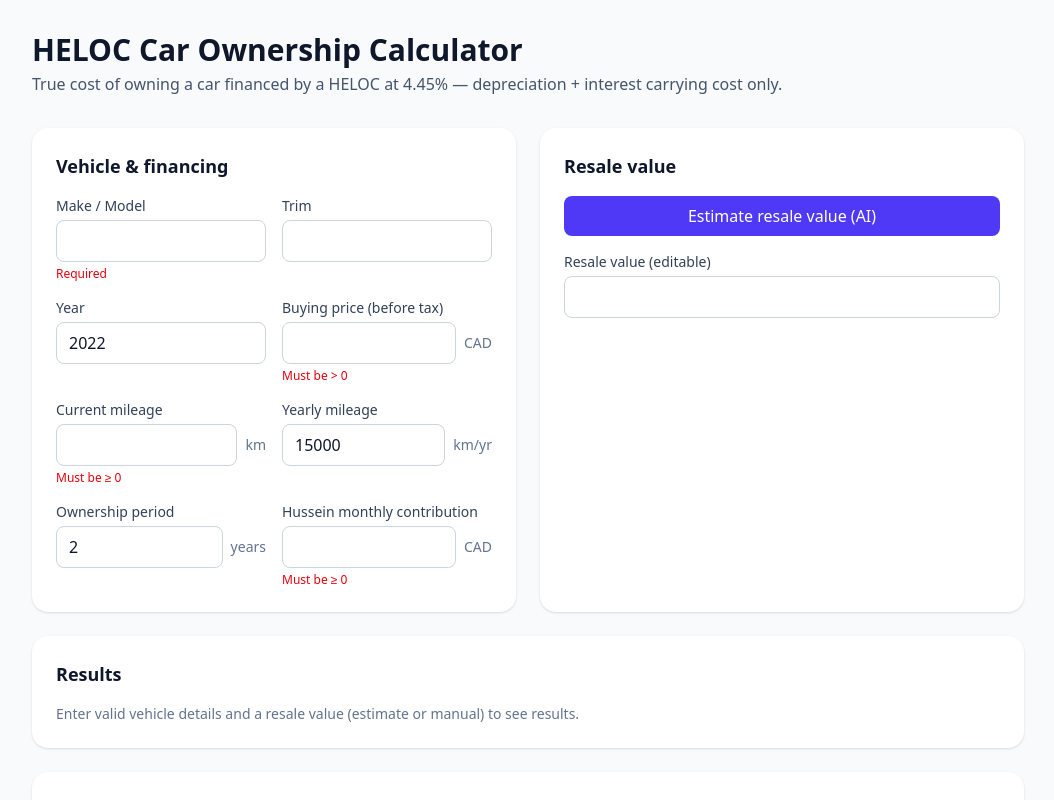
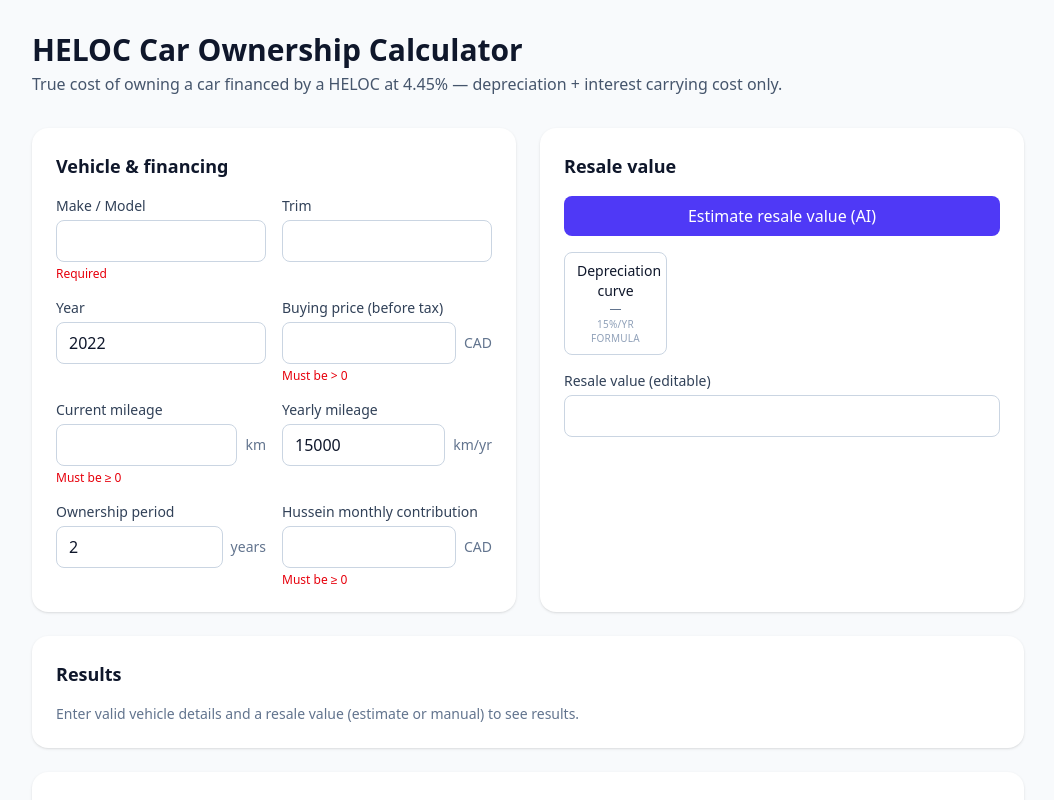
Before and after one commit to Husse1nBerg/ProjectGLi, a React (Vite) app in the folder client/: page / in a window 1280 px wide. Shown: the top 800 px of the page, without its empty margins (112-1166 px from the left). Built offline with nearby package versions, Linux system fonts and the light colour scheme.

Commit message:
feat(client): curve scenario + clickable AI source links

```diff
--- a/client/src/App.tsx
+++ b/client/src/App.tsx
@@ -1,6 +1,6 @@
 import { useEffect, useMemo, useState } from "react";
 import type { CarInput, HelocResult, ResaleEstimate, SavedCar, Scenario } from "./types";
-import { calculateHeloc } from "./lib/heloc";
+import { calculateHeloc, curveResale } from "./lib/heloc";
 import { loadSavedCars, saveCar, removeCar } from "./lib/storage";
 import { fetchResaleEstimate } from "./api";
 import InputForm from "./components/InputForm";
@@ -19,7 +19,7 @@ const defaultInput: CarInput = {
   husseinMonthly: NaN,
 };
 
-const scenarioField: Record<Scenario, keyof ResaleEstimate> = {
+const scenarioField: Record<Exclude<Scenario, "curve">, keyof ResaleEstimate> = {
   conservative: "conservativeResale",
   realistic: "realisticResale",
   strong: "strongResale",
@@ -57,6 +57,8 @@ export default function App() {
   const errors = validate(input);
   const isValid = Object.keys(errors).length === 0;
 
+  const curveValue = isValid ? curveResale(input.buyingPrice, input.ownershipYears) : NaN;
+
   const result: HelocResult | null = useMemo(() => {
     if (!isValid || Number.isNaN(resaleValue)) return null;
     return calculateHeloc(input, resaleValue);
@@ -83,7 +85,11 @@ export default function App() {
 
   function handleScenario(s: Scenario) {
     setScenario(s);
-    if (estimate) setResaleValue(estimate[scenarioField[s]] as number);
+    if (s === "curve") {
+      setResaleValue(curveValue);
+    } else if (estimate) {
+      setResaleValue(estimate[scenarioField[s]] as number);
+    }
   }
 
   function handleSave() {
@@ -125,6 +131,7 @@ export default function App() {
               estimate={estimate}
               scenario={scenario}
               resaleValue={resaleValue}
+              curveValue={curveValue}
               loading={loading}
               error={error}
               onEstimate={handleEstimate}
--- a/client/src/components/ResalePanel.tsx
+++ b/client/src/components/ResalePanel.tsx
@@ -5,6 +5,7 @@ interface Props {
   estimate: ResaleEstimate | null;
   scenario: Scenario;
   resaleValue: number;
+  curveValue: number;
   loading: boolean;
   error: string | null;
   onEstimate: () => void;
@@ -12,14 +13,36 @@ interface Props {
   onResaleEdit: (value: number) => void;
 }
 
-const scenarios: { key: Scenario; label: string; field: keyof ResaleEstimate }[] = [
+const aiScenarios: { key: Scenario; label: string; field: keyof ResaleEstimate }[] = [
   { key: "conservative", label: "Conservative", field: "conservativeResale" },
   { key: "realistic", label: "Realistic", field: "realisticResale" },
   { key: "strong", label: "Strong market", field: "strongResale" },
 ];
 
+function ScenarioButton(props: {
+  active: boolean;
+  label: string;
+  value: number;
+  hint?: string;
+  onClick: () => void;
+}) {
+  const { active, label, value, hint, onClick } = props;
+  return (
+    <button
+      onClick={onClick}
+      className={`rounded-lg border px-3 py-2 text-sm ${
+        active ? "border-indigo-600 bg-indigo-50 font-semibold" : "border-slate-300"
+      }`}
+    >
+      <div>{label}</div>
+      <div className="text-xs text-slate-500">{Number.isNaN(value) ? "—" : formatCAD(value)}</div>
+      {hint && <div className="text-[10px] uppercase tracking-wide text-slate-400">{hint}</div>}
+    </button>
+  );
+}
+
 export default function ResalePanel(props: Props) {
-  const { estimate, scenario, resaleValue, loading, error, onEstimate, onScenario, onResaleEdit } = props;
+  const { estimate, scenario, resaleValue, curveValue, loading, error, onEstimate, onScenario, onResaleEdit } = props;
   return (
     <div className="flex flex-col gap-4">
       <button
@@ -32,22 +55,25 @@ export default function ResalePanel(props: Props) {
 
       {error && <p className="text-sm text-red-600">{error} You can type a resale value below.</p>}
 
-      {estimate && (
-        <div className="grid grid-cols-3 gap-2">
-          {scenarios.map((s) => (
-            <button
+      <div className="grid grid-cols-2 gap-2 sm:grid-cols-4">
+        {estimate &&
+          aiScenarios.map((s) => (
+            <ScenarioButton
               key={s.key}
+              active={scenario === s.key}
+              label={s.label}
+              value={estimate[s.field] as number}
               onClick={() => onScenario(s.key)}
-              className={`rounded-lg border px-3 py-2 text-sm ${
-                scenario === s.key ? "border-indigo-600 bg-indigo-50 font-semibold" : "border-slate-300"
-              }`}
-            >
-              <div>{s.label}</div>
-              <div className="text-xs text-slate-500">{formatCAD(estimate[s.field] as number)}</div>
-            </button>
+            />
           ))}
-        </div>
-      )}
+        <ScenarioButton
+          active={scenario === "curve"}
+          label="Depreciation curve"
+          value={curveValue}
+          hint="15%/yr formula"
+          onClick={() => onScenario("curve")}
+        />
+      </div>
 
       <label className="flex flex-col gap-1">
         <span className="text-sm font-medium text-slate-700">Resale value (editable)</span>
@@ -62,6 +88,26 @@ export default function ResalePanel(props: Props) {
       {estimate?.explanation && (
         <p className="rounded-lg bg-slate-50 p-3 text-xs text-slate-600">{estimate.explanation}</p>
       )}
+
+      {estimate && estimate.sources.length > 0 && (
+        <div className="flex flex-col gap-1">
+          <span className="text-xs font-medium text-slate-700">Sources (live listings the AI used)</span>
+          <ul className="flex flex-col gap-1">
+            {estimate.sources.map((s) => (
+              <li key={s.url}>
+                <a
+                  href={s.url}
+                  target="_blank"
+                  rel="noopener noreferrer"
+                  className="text-xs text-indigo-600 hover:underline"
+                >
+                  {s.title}
+                </a>
+              </li>
+            ))}
+          </ul>
+        </div>
+      )}
     </div>
   );
 }
```
Also changed, not shown: client/src/types.ts (+7 -1 lines).
